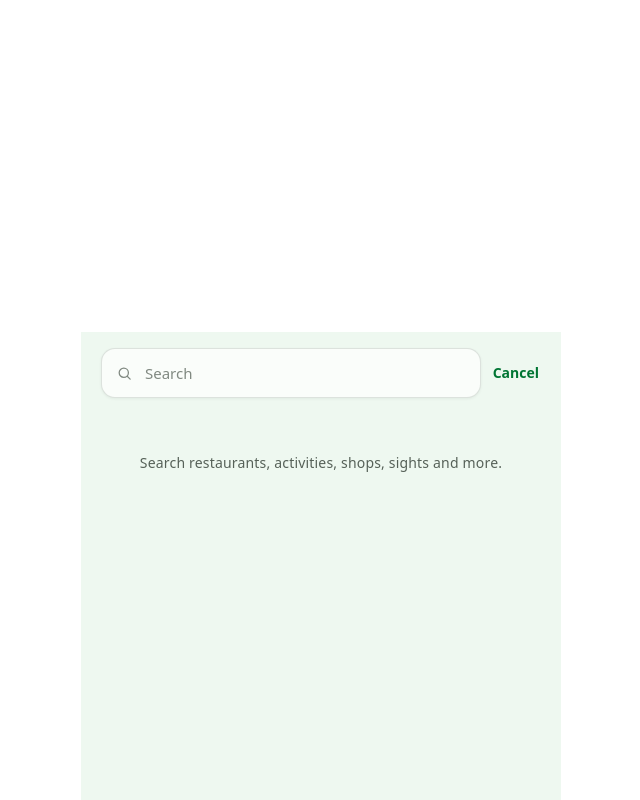
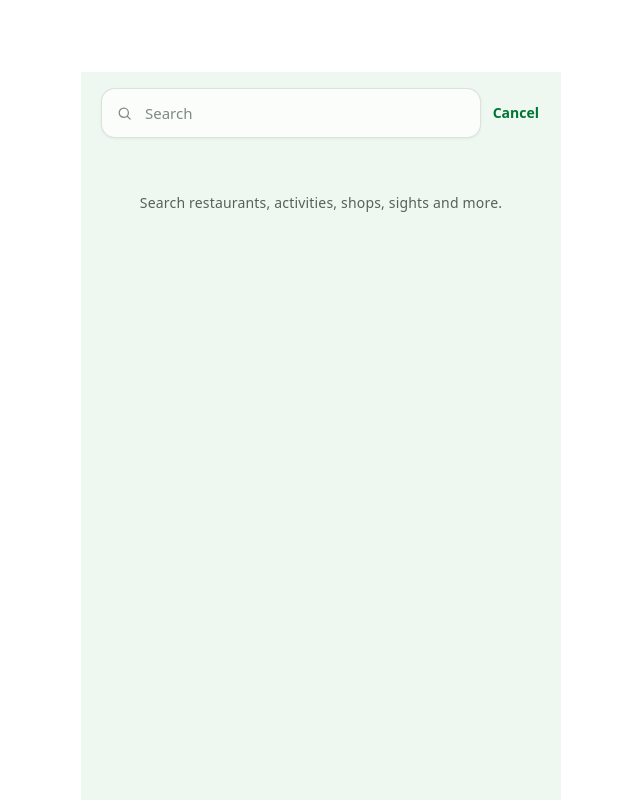
Before and after one commit to blakerig/travelfox-app, a React (Vite) app in the folder client/: page /search in a window 1280 px wide. Shown: the whole page, without its empty margins (319-959 px from the left). Built offline with nearby package versions, Linux system fonts and the light colour scheme; no server answers.

Commit message:
Shrink homepage photo when searching

```diff
--- a/client/src/Search.css
+++ b/client/src/Search.css
@@ -42,11 +42,41 @@
    Home.css), so the height matches exactly without measuring anything in
    JS - both are driven by the same container width. No pointer-events
    rule needed here anymore now that the parent (.search-overlay above)
-   disclaims pointer events itself - this element just inherits that. */
+   disclaims pointer events itself - this element just inherits that.
+
+   Height transitions from this full aspect-ratio box down to a short
+   strip once search is active (see .is-expanded below) - requested so
+   the hero doesn't eat space that could go to results. The spacer itself
+   never draws anything either way (still fully transparent); shrinking
+   it just gives .search-panel (opaque, flex: 1) more room to rise into,
+   which is what actually covers the rest of Home's hero - same "let the
+   opaque panel do the covering" mechanism the spacer has used from the
+   start, just with a shorter window left transparent. Deliberately crops
+   to photo-only rather than preserving Home's city name/chevron lower in
+   the hero (user's explicit choice over keeping those visible, or adding
+   a second switcher into the search header) - switching city while
+   searching now means cancelling out of search first, same as most
+   mobile search UIs. No separate "shrink back" rule is needed for
+   .is-exiting: the panel's own opacity fade on exit (see .is-exiting
+   below) reveals Home's full hero again regardless of this element's
+   height, since the panel covering it fades to transparent at the same
+   time. */
 .search-overlay-spacer {
   width: 100%;
   aspect-ratio: 390 / 270;
   flex-shrink: 0;
+  transition: height 240ms cubic-bezier(0.2, 0.8, 0.2, 1);
+}
+
+/* The strip height once search is active - tall enough to still read as
+   "a photo strip" rather than vanishing outright, short enough to free
+   up most of the hero's space for results. 72px rather than something
+   tied to Home's own elements (e.g. matching the edit/logout buttons'
+   ~46px footprint) since those stay visible/tappable either way as long
+   as the strip is taller than their own bottom edge - this is purely a
+   visual choice for how much photo peeks through. */
+.search-overlay.is-expanded .search-overlay-spacer {
+  height: 72px;
 }
 
 /* Takes over the space below the hero - where Home's search bar and icon
@@ -210,4 +240,8 @@
   .search-panel {
     transition: none;
   }
+
+  .search-overlay-spacer {
+    transition: none;
+  }
 }
```
